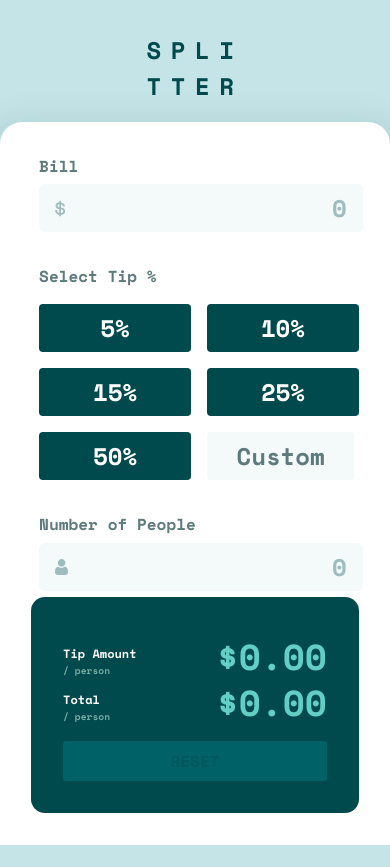
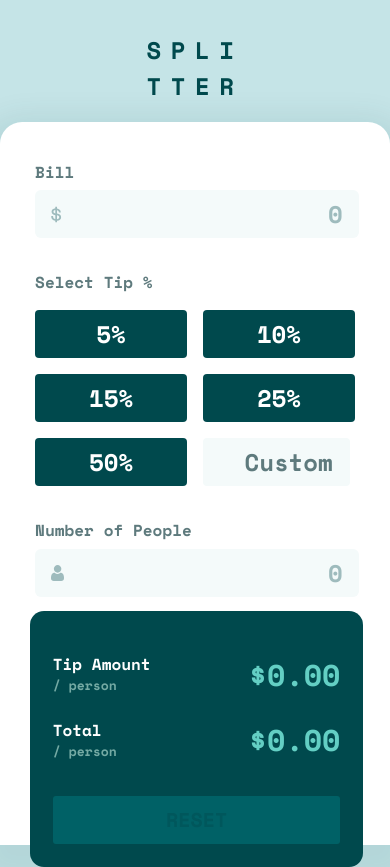
Before and after one commit to pkthunder87/tip-calculator, a React (Vite) app: page / in a window 390 px wide. Before the commit the page ends 845 px from the top, so only its background shows below. Built offline with nearby package versions, Linux system fonts and the light colour scheme.

Commit message:
Feat: Finish mobile design

```diff
--- a/src/components/CalcTotals.jsx
+++ b/src/components/CalcTotals.jsx
@@ -6,33 +6,33 @@ function CalcTotals({
   reset,
 }) {
   return (
-    <div className="  grid h-[100%] w-[100%] grid-cols-2 grid-rows-[25%_25%_50%] rounded-[14px] bg-very-dark-cyan p-8 text-highlight-cyan  sm:ml-0 sm:w-[48%] sm:rounded-[12px] xl2:rounded-[16px] xl2:p-12">
-      <div className="mt-4 xl2:mt-[1.65rem]">
-        <p className="text-[.75rem] font-bold text-white xl2:text-[1.25rem]">
+    <div className=" -ml-[.3rem] mt-8 grid h-64  w-[104%] grid-cols-2 grid-rows-[25%_25%_50%] rounded-[14px] bg-very-dark-cyan p-[1.4rem]  text-highlight-cyan sm:ml-0 sm:mt-0 sm:h-[100%]  sm:w-[48%] sm:rounded-[12px] sm:p-8 xl2:rounded-[16px] xl2:p-12">
+      <div className="mt-[1.2rem] sm:mt-4 xl2:mt-[1.65rem]">
+        <p className="font-bold text-white sm:mt-0 sm:text-[.75rem] xl2:text-[1.25rem]">
           Tip Amount
         </p>
-        <p className="text-[.6rem] font-bold  text-[hsl(174,24%,56%)] xl2:text-[1rem]">
+        <p className="text-[.82rem] font-bold  text-[hsl(174,24%,56%)] sm:text-[.6rem] xl2:text-[1rem]">
           / person
         </p>
       </div>
-      <div className="mt-2 justify-self-end text-4xl font-bold xl2:mt-[1.65rem] xl2:text-[3.7rem] xl2:leading-[.92em]">
+      <div className="mt-6 justify-self-end text-3xl font-bold sm:mt-2 sm:text-4xl xl2:mt-[1.65rem] xl2:text-[3.7rem] xl2:leading-[.92em]">
         ${tipAmountDisplay}
       </div>
-      <div className="mt-6 xl2:mt-[2.4rem] ">
-        <p className="text-[.75rem] font-bold text-white xl2:text-[1.25rem]">
+      <div className="mt-8 sm:mt-6 xl2:mt-[2.4rem] ">
+        <p className="font-bold text-white sm:text-[.75rem] xl2:text-[1.25rem]">
           Total
         </p>
-        <p className="text-[.6rem] font-bold text-[hsl(174,24%,56%)] xl2:text-[1rem]">
+        <p className="text-[.82rem] font-bold text-[hsl(174,24%,56%)] sm:text-[.6rem] xl2:text-[1rem]">
           / person
         </p>
       </div>
-      <div className="mt-4 justify-self-end text-4xl font-bold xl2:mt-[2.2rem] xl2:text-[3.7rem] xl2:leading-[.92em]">
+      <div className="mt-9 justify-self-end text-3xl font-bold sm:mt-4 sm:text-4xl xl2:mt-[2.2rem] xl2:text-[3.7rem] xl2:leading-[.92em]">
         ${totalDisplay}
       </div>
 
       <div className=" col-span-full self-end">
         <button
-          className=" h-10 w-full rounded-[3px] bg-highlight-cyan font-bold text-very-dark-cyan hover:bg-selected-cyan disabled:bg-[hsl(183_100%_20%)] disabled:text-[hsl(183_100%_18%)] xl2:h-[3.75rem] xl2:rounded-md xl2:text-[1.6rem]"
+          className=" h-12 w-full rounded-[3px] bg-highlight-cyan text-xl font-bold text-very-dark-cyan hover:bg-selected-cyan disabled:bg-[hsl(183_100%_20%)] disabled:text-[hsl(183_100%_18%)] sm:h-10 sm:text-base xl2:h-[3.75rem] xl2:rounded-md xl2:text-[1.6rem]"
           onClick={() => {
             setCurChecked('0');
             reset();
--- a/src/components/Calculator.jsx
+++ b/src/components/Calculator.jsx
@@ -60,7 +60,7 @@ function Calculator() {
         onBlur={handleSubmit(whenChange, onError)}
         className="grid h-[102%] w-full items-center justify-center rounded-t-[22px] bg-white py-8 shadow-[0_15px_30px_20px_rgb(0,73,77,.09)]  sm:flex sm:h-[101%] sm:w-[64%] sm:gap-[4%] sm:rounded-[16px] sm:p-[2%] xl2:w-[63.8%] xl2:rounded-[24px] xl2:p-[2.1%]"
       >
-        <div className="ml-2 flex h-full w-[82dvw] flex-col gap-8 rounded-[26px] pl-0 pr-0  font-bold text-dark-grayish-cyan sm:ml-0 sm:h-[100%]  sm:w-[48%] sm:gap-12 sm:p-4 xl2:py-[1.6rem] xl2:pl-[1.33rem] xl2:pr-5">
+        <div className="-mb-3 ml-0 flex h-full w-[82dvw] flex-col gap-8 rounded-[26px] pl-0  pr-0 font-bold text-dark-grayish-cyan sm:mb-0 sm:ml-0  sm:h-[100%] sm:w-[48%] sm:gap-12 sm:p-4 xl2:py-[1.6rem] xl2:pl-[1.33rem] xl2:pr-5">
           <BillInput register={register} errors={errors} />
 
           <fieldset className="grid grid-cols-2 gap-4 text-lg font-bold text-white sm:grid-cols-3 sm:gap-3 xl2:gap-5 ">
--- a/src/components/CustomTip.jsx
+++ b/src/components/CustomTip.jsx
@@ -19,7 +19,7 @@ function CustomTip({ customTip, setCustomTip, setCurChecked, register }) {
       ) : (
         <label
           onClick={() => setCustomTip(true)}
-          className="flex h-12  w-[9.2rem] cursor-pointer items-center justify-center rounded-[4px] bg-very-light-grayish-cyan text-2xl text-dark-grayish-cyan sm:h-[2.2rem] sm:w-[5.6rem] sm:text-lg xl2:h-[3.75rem] xl2:w-[9.15rem] xl2:rounded-[5px] xl2:text-3xl"
+          className="flex h-12  w-[9.2rem] cursor-pointer items-center justify-center rounded-[4px] bg-very-light-grayish-cyan pl-6 text-2xl text-dark-grayish-cyan sm:h-[2.2rem] sm:w-[5.6rem] sm:pl-0 sm:text-lg xl2:h-[3.75rem] xl2:w-[9.15rem] xl2:rounded-[5px] xl2:text-3xl"
           htmlFor="custom"
         >
           Custom
```
